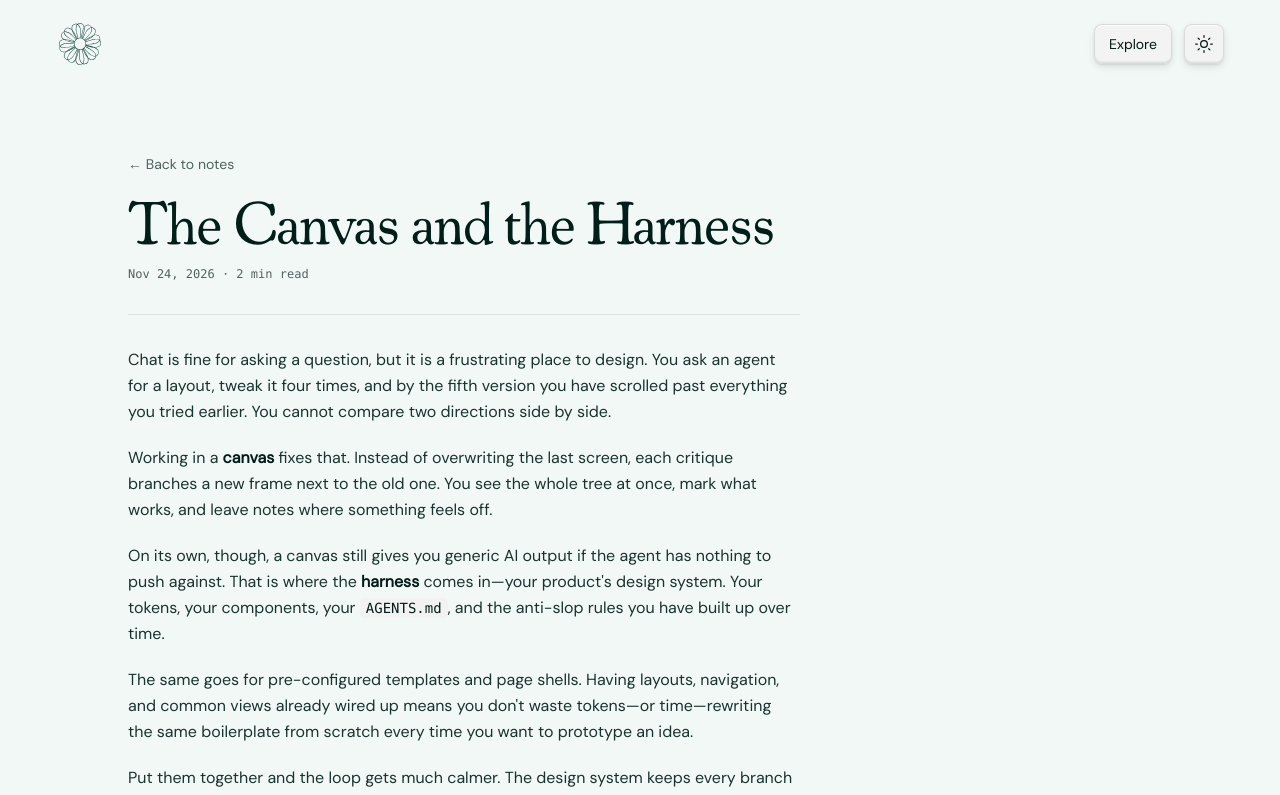
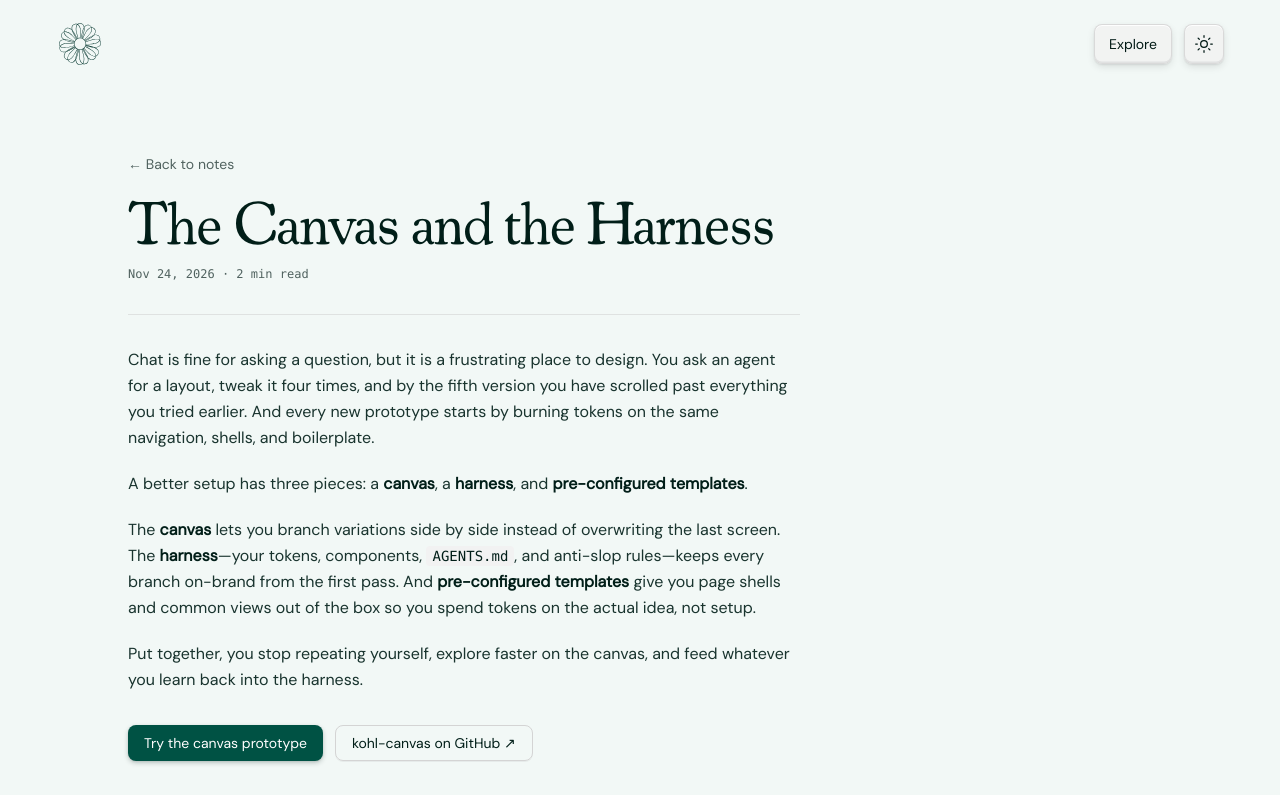
Before and after one commit to bergets/kohl-design, a Next.js app: page /notes/canvas-and-harness in a window 1280 px wide. Shown: the top 795 px of the page. Built offline with nearby package versions, Linux system fonts and the light colour scheme.

Commit message:
chore(notes): rewrite Canvas and Harness around all three pillars

```diff
--- a/app/notes/canvas-and-harness/page.tsx
+++ b/app/notes/canvas-and-harness/page.tsx
@@ -41,42 +41,44 @@ export default function CanvasAndHarnessNotePage() {
               Chat is fine for asking a question, but it is a frustrating place
               to design. You ask an agent for a layout, tweak it four times, and
               by the fifth version you have scrolled past everything you tried
-              earlier. You cannot compare two directions side by side.
+              earlier. And every new prototype starts by burning tokens on the
+              same navigation, shells, and boilerplate.
             </p>
 
             <p>
-              Working in a{" "}
-              <strong className="font-semibold text-foreground">canvas</strong>{" "}
-              fixes that. Instead of overwriting the last screen, each critique
-              branches a new frame next to the old one. You see the whole tree
-              at once, mark what works, and leave notes where something feels
-              off.
+              A better setup has three pieces: a{" "}
+              <strong className="font-semibold text-foreground">canvas</strong>,
+              a{" "}
+              <strong className="font-semibold text-foreground">harness</strong>
+              , and{" "}
+              <strong className="font-semibold text-foreground">
+                pre-configured templates
+              </strong>
+              .
             </p>
 
             <p>
-              On its own, though, a canvas still gives you generic AI output if
-              the agent has nothing to push against. That is where the{" "}
-              <strong className="font-semibold text-foreground">harness</strong>{" "}
-              comes in—your product&apos;s design system. Your tokens, your
-              components, your{" "}
+              The{" "}
+              <strong className="font-semibold text-foreground">canvas</strong>{" "}
+              lets you branch variations side by side instead of overwriting the
+              last screen. The{" "}
+              <strong className="font-semibold text-foreground">harness</strong>
+              —your tokens, components,{" "}
               <code className="font-mono text-sm text-foreground bg-muted px-1.5 py-0.5 rounded">
                 AGENTS.md
               </code>
-              , and the anti-slop rules you have built up over time.
+              , and anti-slop rules—keeps every branch on-brand from the first
+              pass. And{" "}
+              <strong className="font-semibold text-foreground">
+                pre-configured templates
+              </strong>{" "}
+              give you page shells and common views out of the box so you spend
+              tokens on the actual idea, not setup.
             </p>
 
             <p>
-              The same goes for pre-configured templates and page shells. Having
-              layouts, navigation, and common views already wired up means you
-              don&apos;t waste tokens—or time—rewriting the same boilerplate from
-              scratch every time you want to prototype an idea.
-            </p>
-
-            <p>
-              Put them together and the loop gets much calmer. The design system
-              keeps every branch on-brand from the first pass, and the canvas
-              lets you compare, curate, and feed new rules back into the
-              harness.
+              Put together, you stop repeating yourself, explore faster on the
+              canvas, and feed whatever you learn back into the harness.
             </p>
 
             <div className="pt-3 flex flex-wrap items-center gap-3">
```
